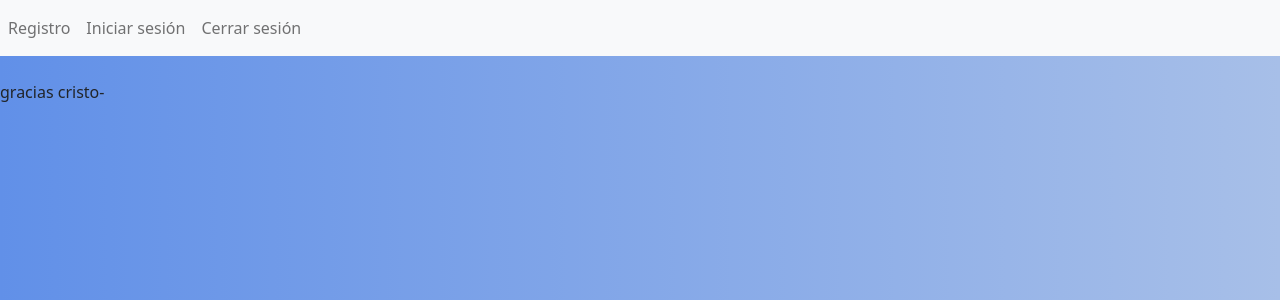
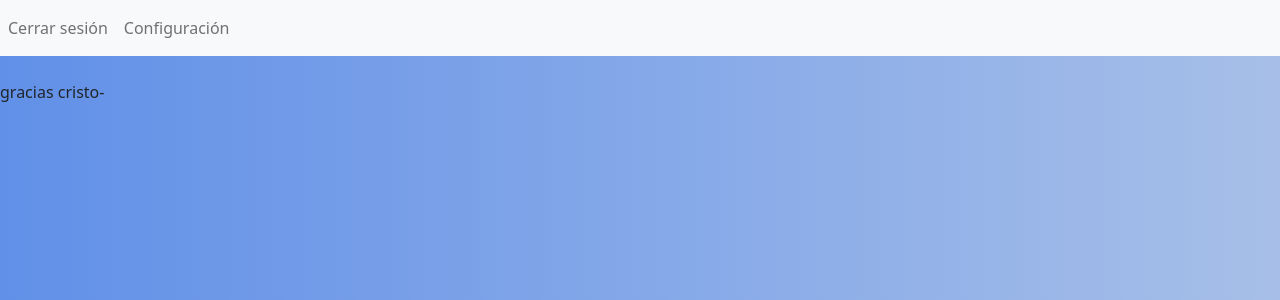
Before and after one commit to alexha31/amiblog, a Flask app: page / in a window 1280 px wide. Shown: the top 300 px of the page. Run offline with Flask 2, Linux system fonts and the light colour scheme; a user stored in the database is signed in; some libraries are stand-ins or nearby versions.

Commit message:
navbar actualizada

```diff
--- a/templates/layout.html
+++ b/templates/layout.html
@@ -13,15 +13,23 @@
     <nav class="navbar navbar-expand-lg navbar-light bg-light">
           <div class="collapse navbar-collapse" id="navbarNavDropdown">
             <ul class="navbar-nav">
+              {% if session.user_id %}
               <li class="nav-item">
-                <a class="nav-link" href="{{url_for('register')}}">Registro</a>
+                <a class="nav-link" href="{{url_for('salir')}}">Cerrar sesión</a>
               </li>
+              <li class="nav-item">
+                <a class="nav-link" href="{{url_for('config')}}">Configuración</a>
+              </li>
+
+              {% else %}
               <li class="nav-item">
                 <a class="nav-link" href="{{url_for('login')}}">Iniciar sesión</a>
               </li>
               <li class="nav-item">
-                <a class="nav-link" href="{{url_for('salir')}}">Cerrar sesión</a>
+                <a class="nav-link" href="{{url_for('register')}}">Registro</a>
               </li>
+              {% endif %}
+
               <!--<li class="nav-item dropdown">
                 <a class="nav-link dropdown-toggle" href="#" id="navbarDropdownMenuLink" role="button" data-bs-toggle="dropdown" aria-expanded="false">
                   Dropdown link
```
